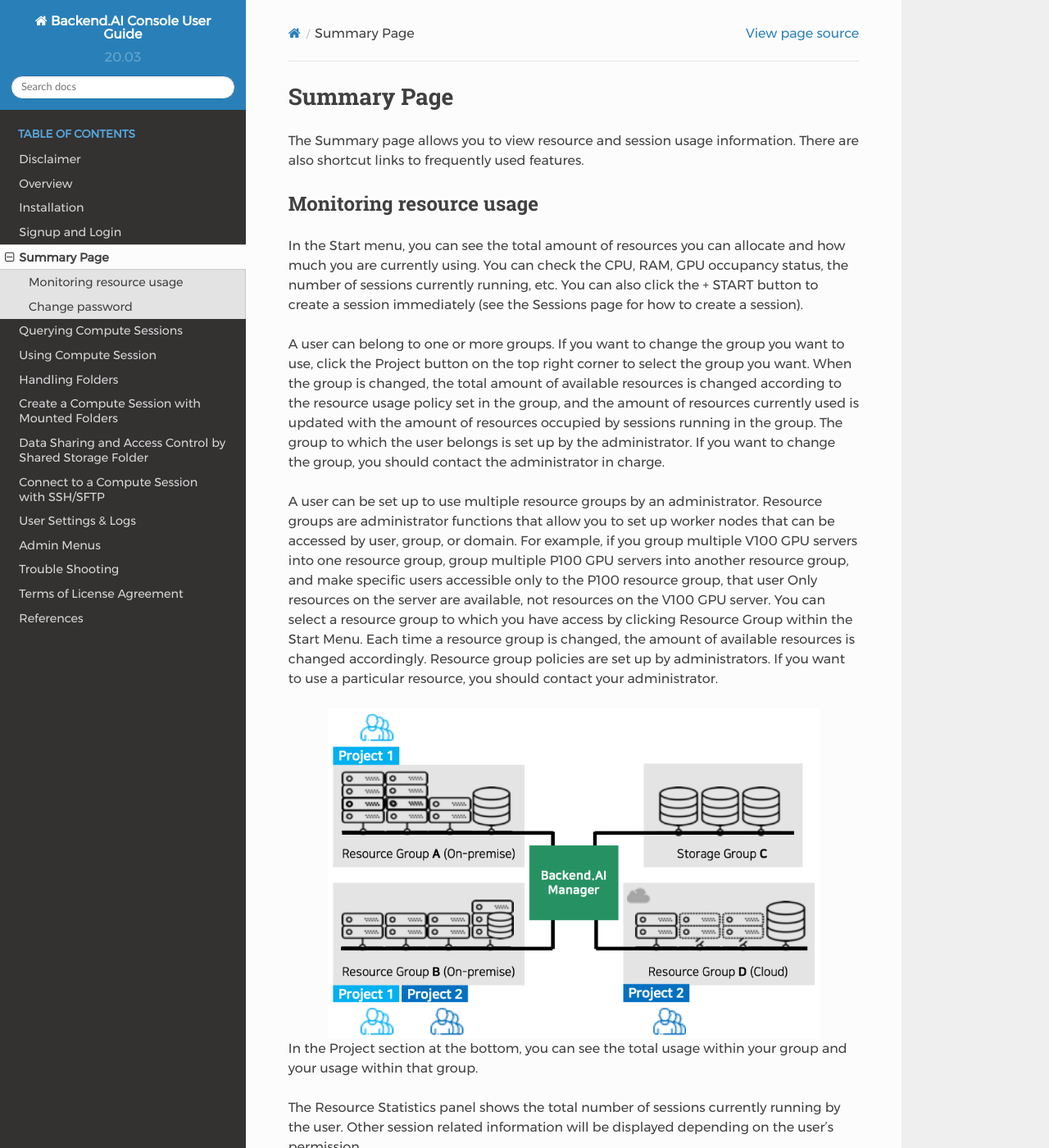
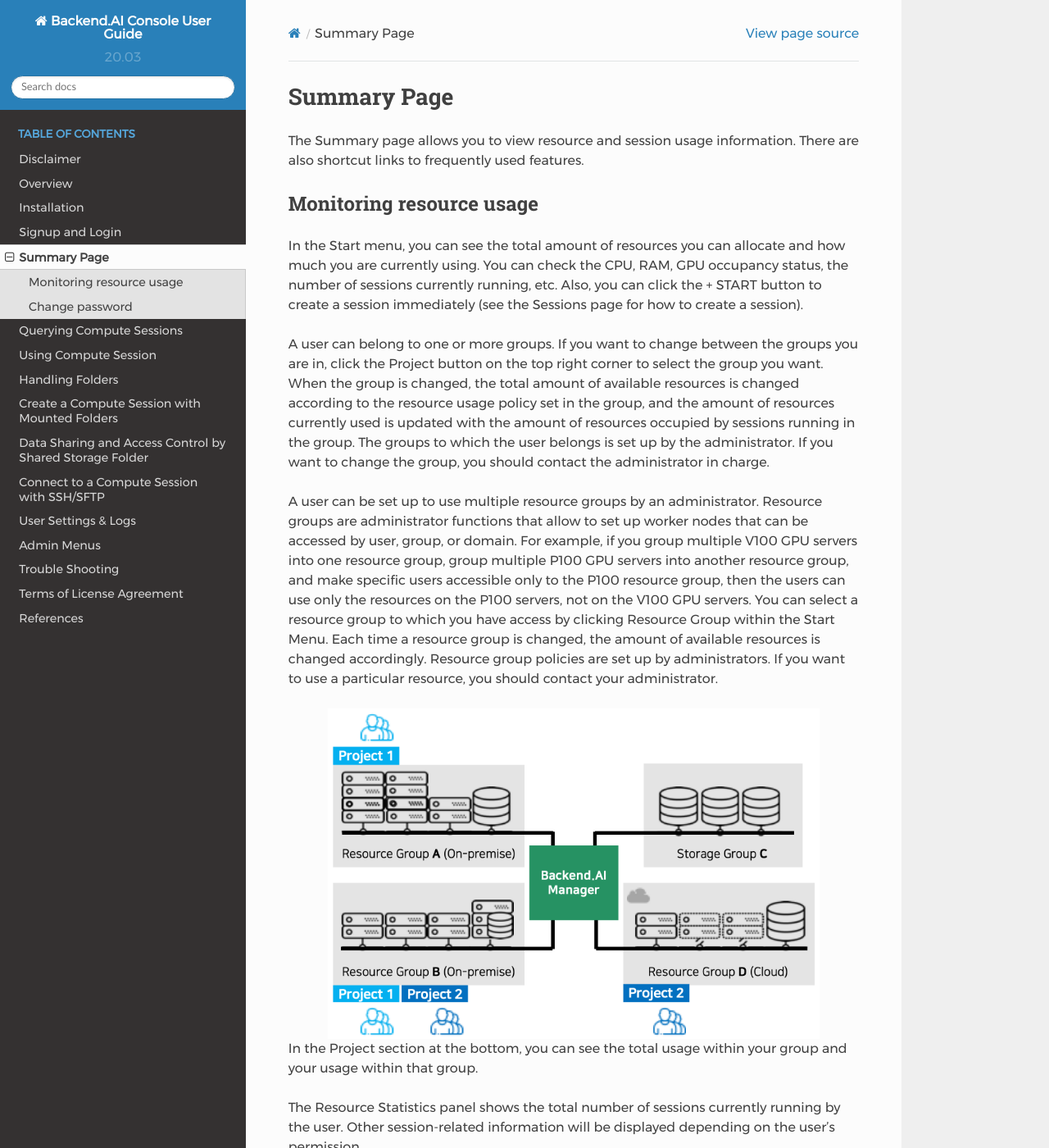
Before and after one commit to lablup/backend.ai-docs-webui, a Sphinx documentation site: the page built from docs/summary/summary.rst, in a window 1280 px wide and 1400 px high. Shown: the whole window at 82% size. Built offline with Sphinx 7.4.7 and the Read the Docs theme 2.0.0, drawn with Linux system fonts in a browser that asks for light colours; some of the changed text lies outside the part shown.

Commit message:
Update summary.rst

```diff
--- a/docs/summary/summary.rst
+++ b/docs/summary/summary.rst
@@ -11,26 +11,25 @@
 
 In the Start menu, you can see the total amount of resources you can allocate
 and how much you are currently using. You can check the CPU, RAM, GPU occupancy
-status, the number of sessions currently running, etc. You can also click the +
+status, the number of sessions currently running, etc. Also, you can click the +
 START button to create a session immediately (see the Sessions page for how to
 create a session).
 
-A user can belong to one or more groups. If you want to change the group you
-want to use, click the Project button on the top right corner to select the
+A user can belong to one or more groups. If you want to change between the groups you are in, click the Project button on the top right corner to select the
 group you want. When the group is changed, the total amount of available
 resources is changed according to the resource usage policy set in the group,
 and the amount of resources currently used is updated with the amount of
-resources occupied by sessions running in the group. The group to which the user
+resources occupied by sessions running in the group. The groups to which the user
 belongs is set up by the administrator. If you want to change the group, you
 should contact the administrator in charge.
 
 A user can be set up to use multiple resource groups by an administrator.
-Resource groups are administrator functions that allow you to set up worker
+Resource groups are administrator functions that allow to set up worker
 nodes that can be accessed by user, group, or domain. For example, if you group
 multiple V100 GPU servers into one resource group, group multiple P100 GPU
 servers into another resource group, and make specific users accessible only to
-the P100 resource group, that user Only resources on the server are available,
-not resources on the V100 GPU server. You can select a resource group to which
+the P100 resource group, then the users can use only the resources on the P100 servers,
+not on the V100 GPU servers. You can select a resource group to which
 you have access by clicking Resource Group within the Start Menu. Each time a
 resource group is changed, the amount of available resources is changed
 accordingly. Resource group policies are set up by administrators. If you want
@@ -45,7 +44,7 @@
 group and your usage within that group.
 
 The Resource Statistics panel shows the total number of sessions currently
-running by the user. Other session related information will be displayed
+running by the user. Other session-related information will be displayed
 depending on the user's permission.
 
 .. image:: summary_page.png
@@ -58,7 +57,7 @@
 You can change the password by clicking the Change Password menu of the settings
 button in the upper right corner. Enter the current password in the Original
 password field and the new password in the New password and New password (again)
-fields, then press the UPDATE button to update the password. At this time, the
+fields, then press the UPDATE button. At this time, the
 password should follow the rules below:
 
 - 8 letters or more
```
